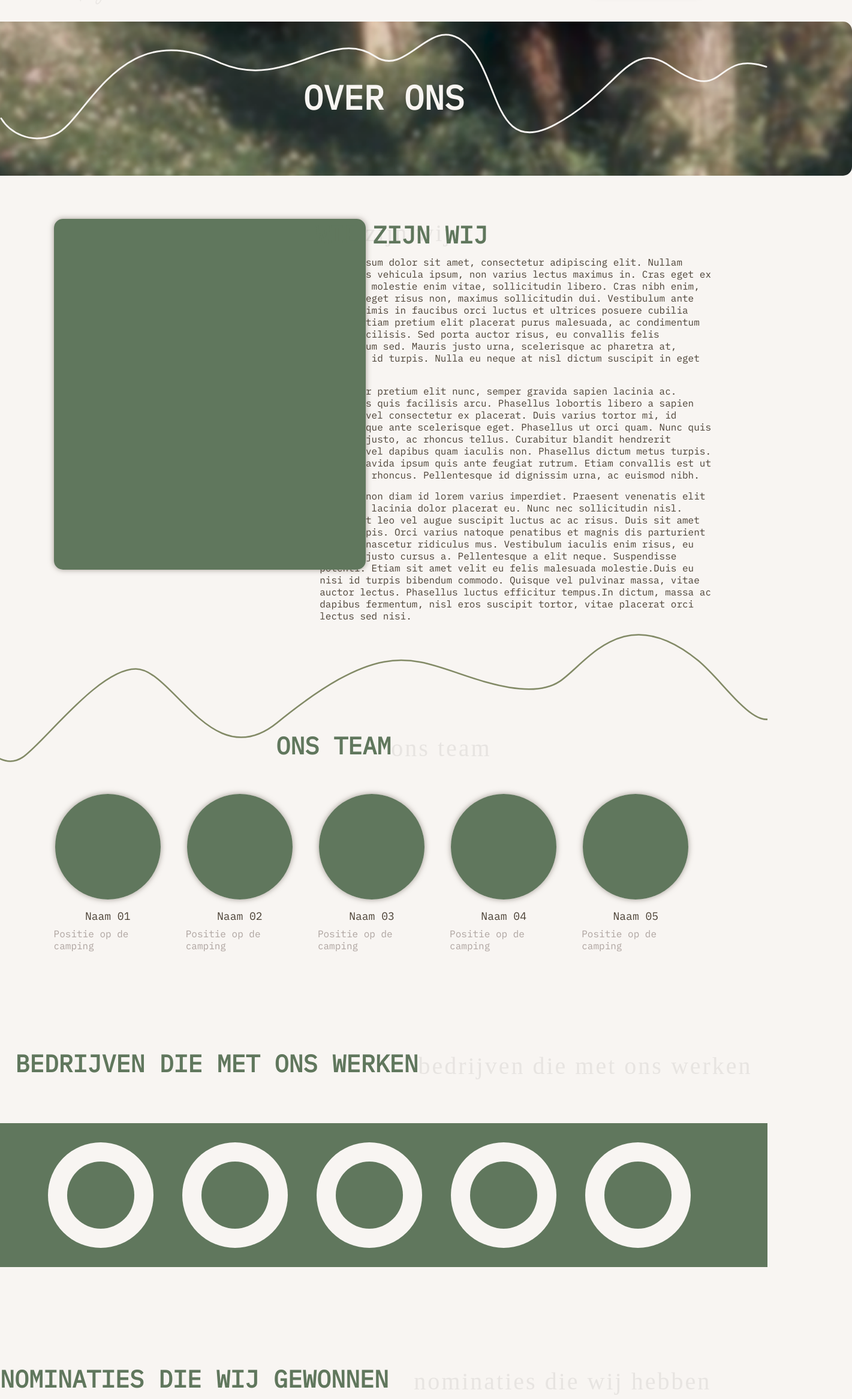
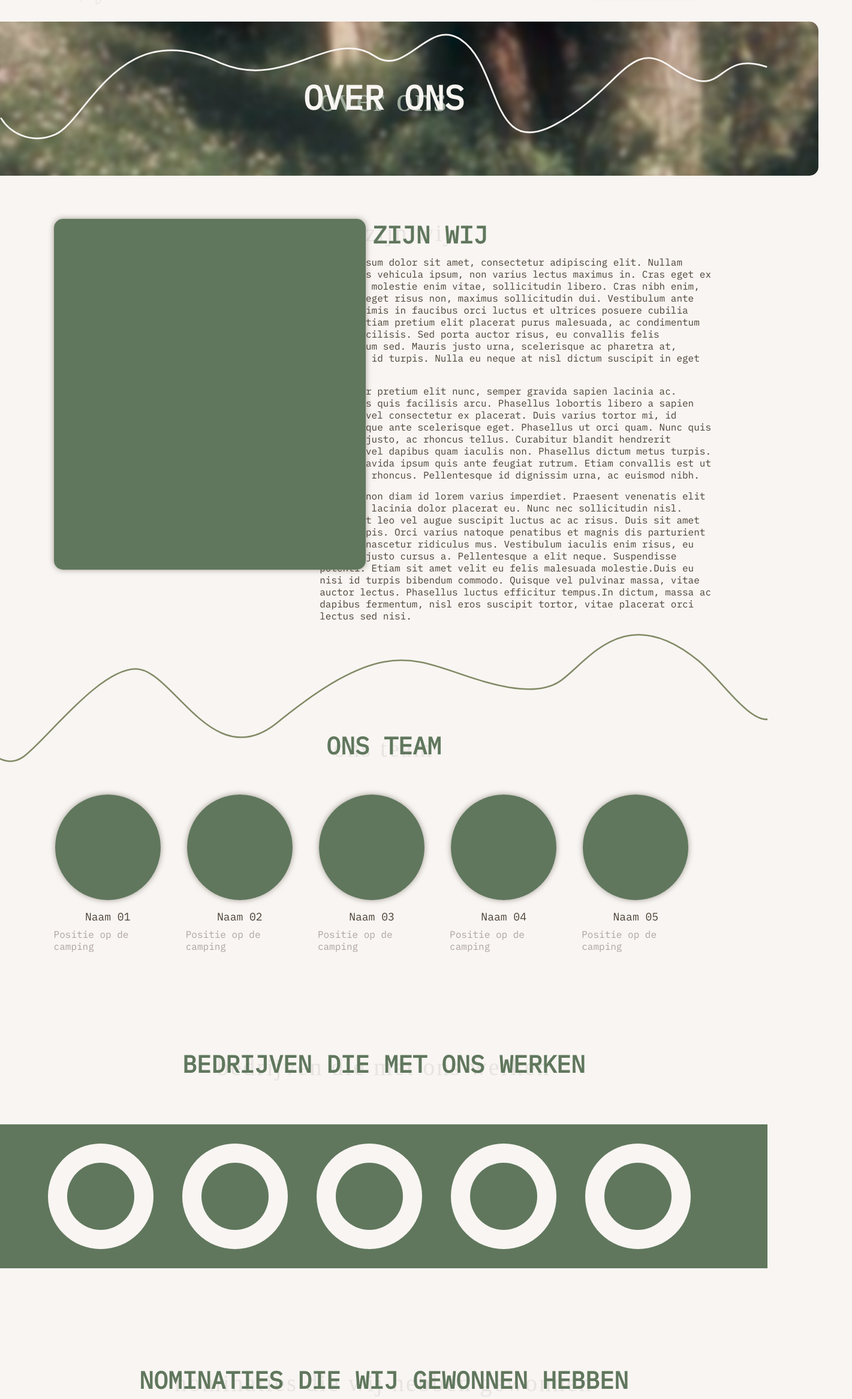
Before and after one commit to LaulensW/BertsBoerenCamping, a React (Vite) app in the folder BertsBoerenCamping/: page /about in a window 1280 px wide. Shown: the part 98-2431 px from the top of the page at 60% size, 1421 px wide, since content can reach past the window. Built offline with nearby package versions, Linux system fonts and the light colour scheme.

Commit message:
over ons banner + subtitles verbeterd + reviews authors toegevoegd

```diff
--- a/BertsBoerenCamping/src/components/AboutBanner.css
+++ b/BertsBoerenCamping/src/components/AboutBanner.css
@@ -11,11 +11,12 @@
     margin-top: 20px;
 }
 .banner-title-cursive{
+    position: absolute;
     font-family: 'Homemade Apple', cursive;
-    margin: 100px 0 0 0;
+    font-size: 56px;
     letter-spacing: 3px;
-    font-size: 56px;
-    color: #A0AD9E
+    margin-top: 98px;
+    color: #A0AD9E;
 }
 .banner-title{
     position: absolute;
--- a/BertsBoerenCamping/src/components/AboutBanner.jsx
+++ b/BertsBoerenCamping/src/components/AboutBanner.jsx
@@ -6,8 +6,8 @@ const Banner = () => {
     return(
         <>
         <div className="banner">
+            <h className="banner-title">OVER ONS</h>
             <p className="banner-title-cursive">over ons</p>
-            <h className="banner-title">OVER ONS</h>
             <img src={Wave} alt="Wave" className="banner-wave"/>
             <img src="../images/Banner_Background.png" alt="Banner" className="banner-background"/>
         </div>
--- a/BertsBoerenCamping/src/components/AboutBenN.jsx
+++ b/BertsBoerenCamping/src/components/AboutBenN.jsx
@@ -6,8 +6,8 @@ export default function BedrijvenEnNominaties(){
     <>
     <div className="bedrijven-nominaties">
         <div className="title-combo">
-            <h className="ons-team-title">BEDRIJVEN DIE MET ONS WERKEN</h>
-            <p className="ons-team-title-cursive">bedrijven die met ons werken</p>
+            <h className="subtitle-title">BEDRIJVEN DIE MET ONS WERKEN</h>
+            <p className="subtitle-title-cursive">bedrijven die met ons werken</p>
         </div>
         <div className="bedrijven-nominaties-total">
             {renderBedrijfofNominatie("","Filler.png")}
@@ -21,8 +21,8 @@ export default function BedrijvenEnNominaties(){
 
     <div className="bedrijven-nominaties">
         <div className="title-combo">
-            <h className="ons-team-title">NOMINATIES DIE WIJ GEWONNEN HEBBEN </h>
-            <p className="ons-team-title-cursive">nominaties die wij hebben gewonnen</p>
+            <h className="subtitle-title">NOMINATIES DIE WIJ GEWONNEN HEBBEN </h>
+            <p className="subtitle-title-cursive">nominaties die wij hebben gewonnen</p>
         </div>
         <div className="bedrijven-nominaties-total">
             {renderBedrijfofNominatie("","Filler.png")}
--- a/BertsBoerenCamping/src/components/AboutTeam.css
+++ b/BertsBoerenCamping/src/components/AboutTeam.css
@@ -11,20 +11,18 @@
     justify-content: center;
     margin-top: 160px;
 }
-.ons-team-title-cursive{
+.subtitle-title-cursive{
+    font-family: 'Homemade Apple', cursive;
+    font-size: 40px;
     color: #E7E4E1;
-    text-shadow: none;
-    font-family: "Homemade Apple", cursive;
+    letter-spacing: 3px;
+    margin-top: 8px;
+}
+.subtitle-title{
     font-size: 40px;
-    margin: 0;
-    letter-spacing: 3px;
-    margin: 7px 0 0 0;
-}
-.ons-team-title{
+    font-weight: var(--font-weight-semibold);
     color: var(--primary-color);
-    font-weight: var(--font-weight-semibold);
-    font-size: 40px;
-    z-index: 10;
+    position: absolute;
 }
 .team-total{
     display: flex;
--- a/BertsBoerenCamping/src/components/AboutTeam.jsx
+++ b/BertsBoerenCamping/src/components/AboutTeam.jsx
@@ -8,8 +8,8 @@ export default function OnsTeam() {
         <img src={Wave} alt="ons-team-wave" className="ons-team-wave"/>
         <div className="ons-team">
             <div className="title-combo">
-                <h className="ons-team-title">ONS TEAM</h>
-                <p className="ons-team-title-cursive">ons team</p>
+                <h className="subtitle-title">ONS TEAM</h>
+                <p className="subtitle-title-cursive">ons team</p>
             </div>
             <div className="team-total">
                 {renderProfiel('Filler.png', "Naam 01", "Positie op de camping")}
--- a/BertsBoerenCamping/src/components/Reviews.jsx
+++ b/BertsBoerenCamping/src/components/Reviews.jsx
@@ -10,11 +10,11 @@ export default function Reviews() {
             <h3 className="reviews">REVIEWS</h3>
             <p3 className="reviews-cursive">reviews</p3>
             <div className="reviews-total">
-                {renderReview("Geweldige Natuurervaring", "Author", "Ons verblijf op deze camping was fantastisch! De prachtige omgeving bood een geweldige natuurervaring. De kampeerplekken waren ruim en goed onderhouden. De voorzieningen waren schoon, en het personeel was vriendelijk en behulpzaam. We komen zeker terug voor een volgend avontuur!", 'rating-4.png')}
-                {renderReview("Perfecte Gezinsvakantie", "Author", "Wat een geweldige plek voor een gezinsvakantie! De kinderen hebben genoten van de speeltuin, en de familieplekken waren perfect voor ons. De sfeer was ontspannen, en we voelden ons echt één met de natuur. Een topcamping voor gezinnen!", 'rating-5.png')}
-                {renderReview("Ontspannen Sfeer", "Author", "Deze camping bood precies de ontspannen sfeer die we zochten. Rustige kampeerplekken, een mooi uitzicht op de natuur en geen lawaai van de stad. De avond bij het kampvuur was magisch. Een aanrader voor wie even wil ontsnappen aan de hectiek.", 'rating-5.png')}
-                {renderReview("Geweldige Voorzieningen", "Author", "De voorzieningen op deze camping waren geweldig! Van schone douches tot goed onderhouden paden, alles was top. De toevoeging van elektriciteit op de kampeerplekken was een groot pluspunt. We waardeerden de aandacht voor detail en zorg voor de gasten.", 'rating-4.png')}
-                {renderReview("Vriendelijk Personeel en Service", "Author", "Het personeel hier verdient een pluim! Ze waren buitengewoon vriendelijk en deden er alles aan om ons verblijf aangenaam te maken. Van hulp bij het opzetten van de tent tot lokale tips, ze waren altijd behulpzaam en glimlachend. Een warm welkom op een prachtige locatie!", 'rating-4.png')}
+                {renderReview("Geweldige Natuurervaring", "Jasper van der Meer", "Ons verblijf op deze camping was fantastisch! De prachtige omgeving bood een geweldige natuurervaring. De kampeerplekken waren ruim en goed onderhouden. De voorzieningen waren schoon, en het personeel was vriendelijk en behulpzaam. We komen zeker terug voor een volgend avontuur!", 'rating-4.png')}
+                {renderReview("Perfecte Gezinsvakantie", "Eva Jansen", "Wat een geweldige plek voor een gezinsvakantie! De kinderen hebben genoten van de speeltuin, en de familieplekken waren perfect voor ons. De sfeer was ontspannen, en we voelden ons echt één met de natuur. Een topcamping voor gezinnen!", 'rating-5.png')}
+                {renderReview("Ontspannen Sfeer", "Niels van Dijk", "Deze camping bood precies de ontspannen sfeer die we zochten. Rustige kampeerplekken, een mooi uitzicht op de natuur en geen lawaai van de stad. De avond bij het kampvuur was magisch. Een aanrader voor wie even wil ontsnappen aan de hectiek.", 'rating-5.png')}
+                {renderReview("Geweldige Voorzieningen", "Lisa de Vries", "De voorzieningen op deze camping waren geweldig! Van schone douches tot goed onderhouden paden, alles was top. De toevoeging van elektriciteit op de kampeerplekken was een groot pluspunt. We waardeerden de aandacht voor detail en zorg voor de gasten.", 'rating-4.png')}
+                {renderReview("Vriendelijk Personeel en Service", "Lotte Hendriks", "Het personeel hier verdient een pluim! Ze waren buitengewoon vriendelijk en deden er alles aan om ons verblijf aangenaam te maken. Van hulp bij het opzetten van de tent tot lokale tips, ze waren altijd behulpzaam en glimlachend. Een warm welkom op een prachtige locatie!", 'rating-4.png')}
             </div>
         </>
     );
```
